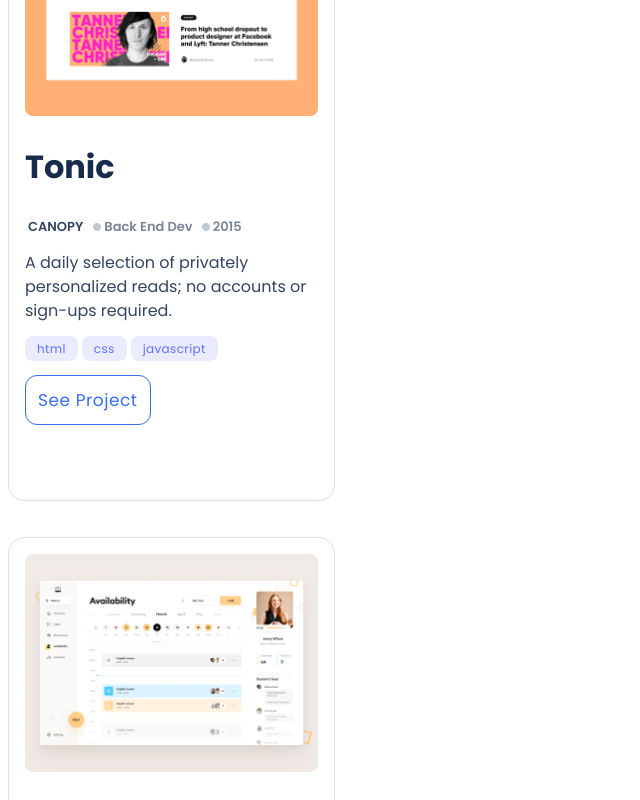
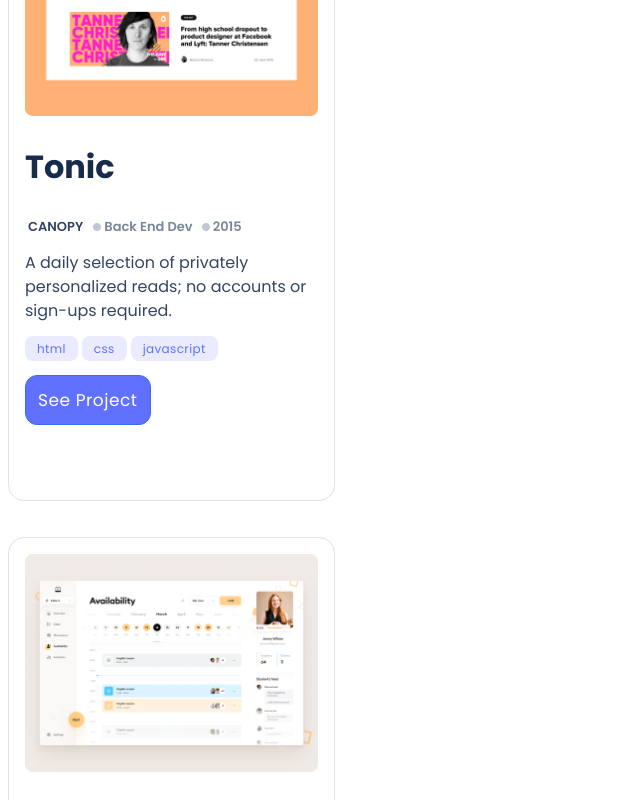
Before and after one commit to Bigizi/Portfolio, a website: page index.html in a window 1280 px wide. In both pictures the pointer is over the button 87 px from the left and 1245 px from the top of the page. Shown: the part 845-1645 px from the top of the page, without its empty margins (0-640 px from the left). Drawn offline with Linux system fonts and the light colour scheme.

Commit message:
Changing color of button when clicked and hove

```diff
--- a/style.css
+++ b/style.css
@@ -13,6 +13,16 @@
   padding-top: 10px;
   justify-content: space-between;
   width: 327px;
+}
+
+#my-btn:hover {
+  background: #6070FF;
+  color: #FFFFFF;
+}
+
+#my-btn:active {
+  background: #2230D2;
+  color: #FFFFFF;
 }
 
 .my-logo {
```
